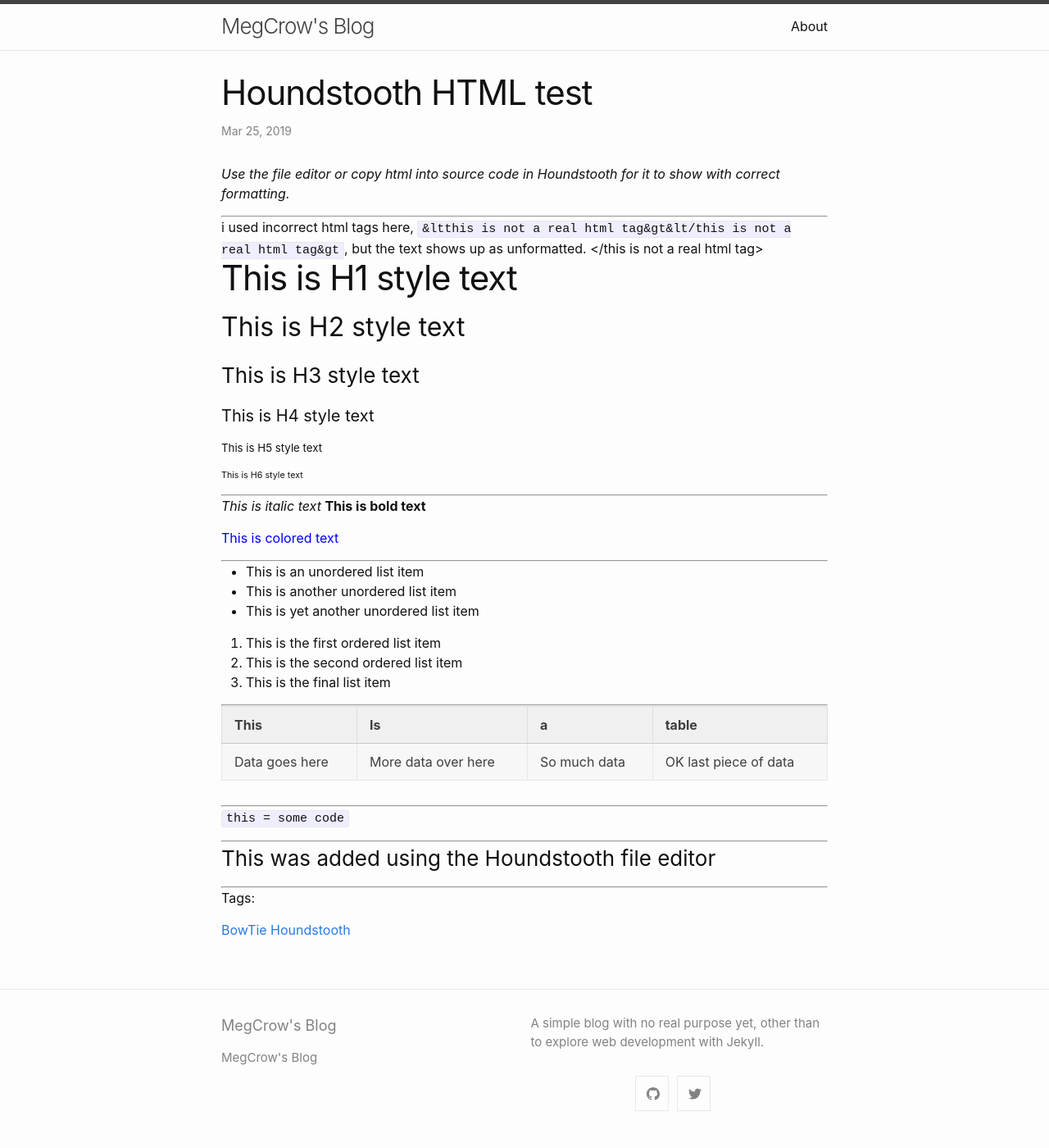
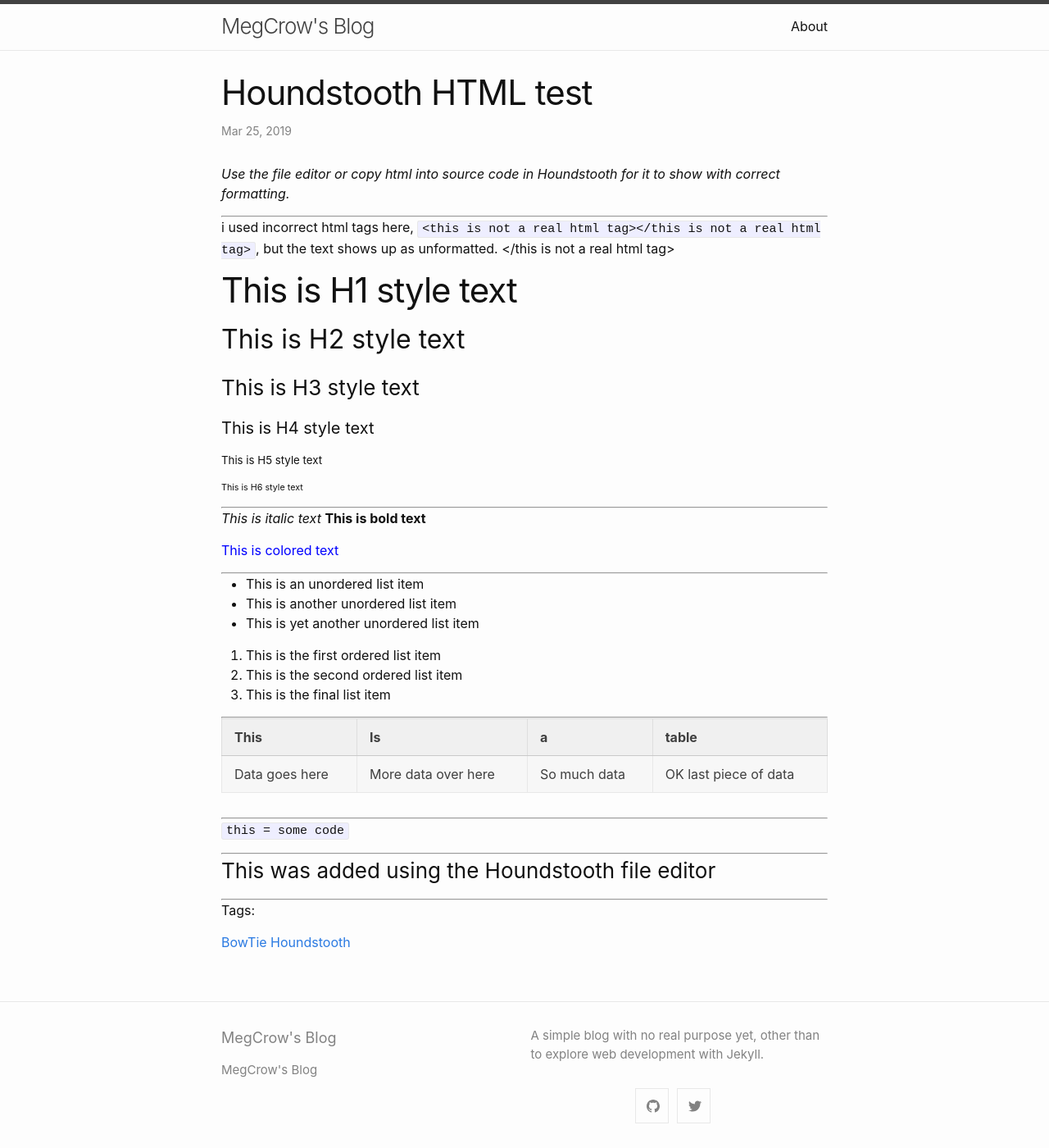
Before and after one commit to megcrow/megcrow-blog, a Jekyll site: the page built from _posts/2019-03-25-houndstooth-html-test.md, in a window 1280 px wide. Shown: the whole page at 82% size. Built offline with Jekyll 4.4.1, drawn with Linux system fonts in a browser that asks for light colours.

Commit message:
[HT] Edited item: _posts/2019-03-25-houndstooth-html-test.md

```diff
--- a/_posts/2019-03-25-houndstooth-html-test.md
+++ b/_posts/2019-03-25-houndstooth-html-test.md
@@ -28,9 +28,9 @@ social:
   img_path: null
 
 ---
-<p><i>Use the file editor or copy html into source code in Houndstooth for it to show with correct formatting.</i></p>
+<p><em>Use the file editor or copy html into source code in Houndstooth for it to show with correct formatting.</em></p>
 <hr />
-<this is not a real html tag> i used incorrect html tags here, <code>&ltthis is not a real html tag&gt&lt/this is not a real html tag&gt</code>, but the text shows up as unformatted. </this is not a real html tag>
+<p>i used incorrect html tags here, <code>&lt;this is not a real html tag&gt;&lt;/this is not a real html tag&gt;</code>, but the text shows up as unformatted. &lt;/this is not a real html tag&gt;</p>
 <h1>This is H1 style text</h1>
 <h2>This is H2 style text</h2>
 <h3>This is H3 style text</h3>
@@ -71,5 +71,5 @@ social:
 <hr />
 <p><code>this = some code</code></p>
 <hr />
-<h3> This was added using the Houndstooth file editor </h3>
+<h3>This was added using the Houndstooth file editor</h3>
 <hr />
```
